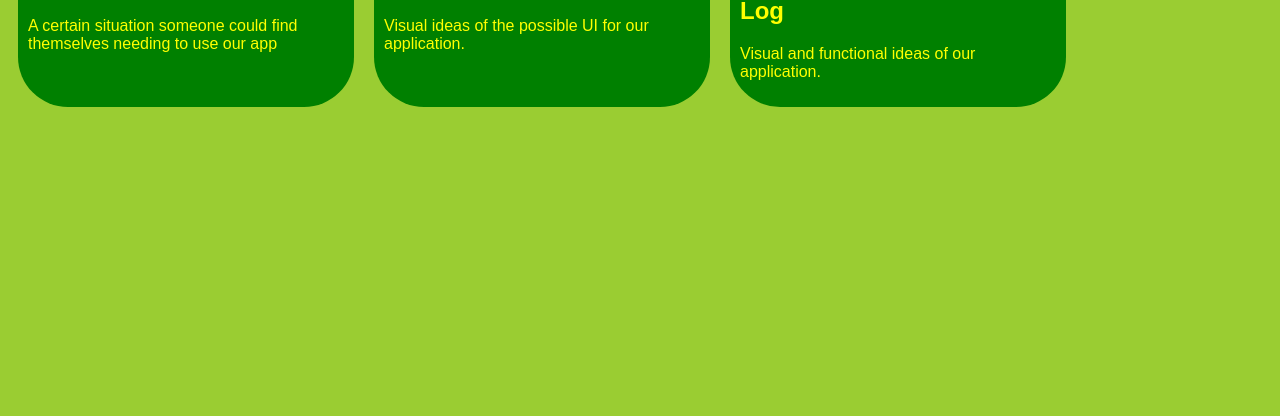
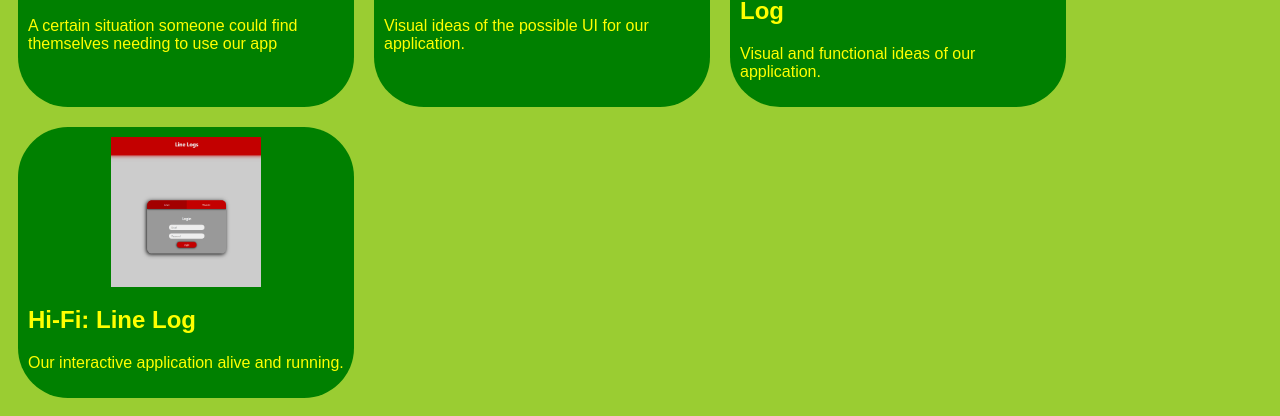
Before and after one commit to WilF1o/WilF1o, a plain HTML site: page index.html in a window 1280 px wide. Shown: the part 639-1055 px from the top of the page. Before the commit the page ends 800 px from the top, so only its background shows below. Drawn offline with Linux system fonts and the light colour scheme.

Commit message:
Add files via upload

```diff
--- a/index.html
+++ b/index.html
@@ -54,7 +54,7 @@
                         </p>
                     </section>
                 </section>
-                <!--Sketch-->
+                <!--Sketch Assignment-->
                 <section class="assignment">
                     <a href="files/sketch.pdf"><img src="images/sketch.png"></a>
                     <section class="assignment-details">
@@ -64,7 +64,7 @@
                         </p>
                     </section>
                 </section>
-                <!--Paper Prototyping-->
+                <!--Paper Prototyping Assignment-->
                 <section class="assignment">
                     <a href="https://youtube.com/shorts/4UxiYhCopaw"><img src="images/paper-prototyping.PNG"></a>
                     <section class="assignment-details">
@@ -74,6 +74,16 @@
                         </p>
                     </section>
                 </section>
+                <!--Hi-Fi Assignment-->
+                <section class="assignment">
+                    <a href="https://line-logs.herokuapp.com/login"><img src="images/hi-fi.PNG"></a>
+                    <section class="assignment-details">
+                        <a href="https://line-logs.herokuapp.com/login"><h2>Hi-Fi: Line Log</h2></a>
+                        <p>
+                            Our interactive application alive and running.
+                        </p>
+                    </section>
+                </section>
             </div>
         </body>
 
```
Also changed, not shown: images/hi-fi.PNG (added).
